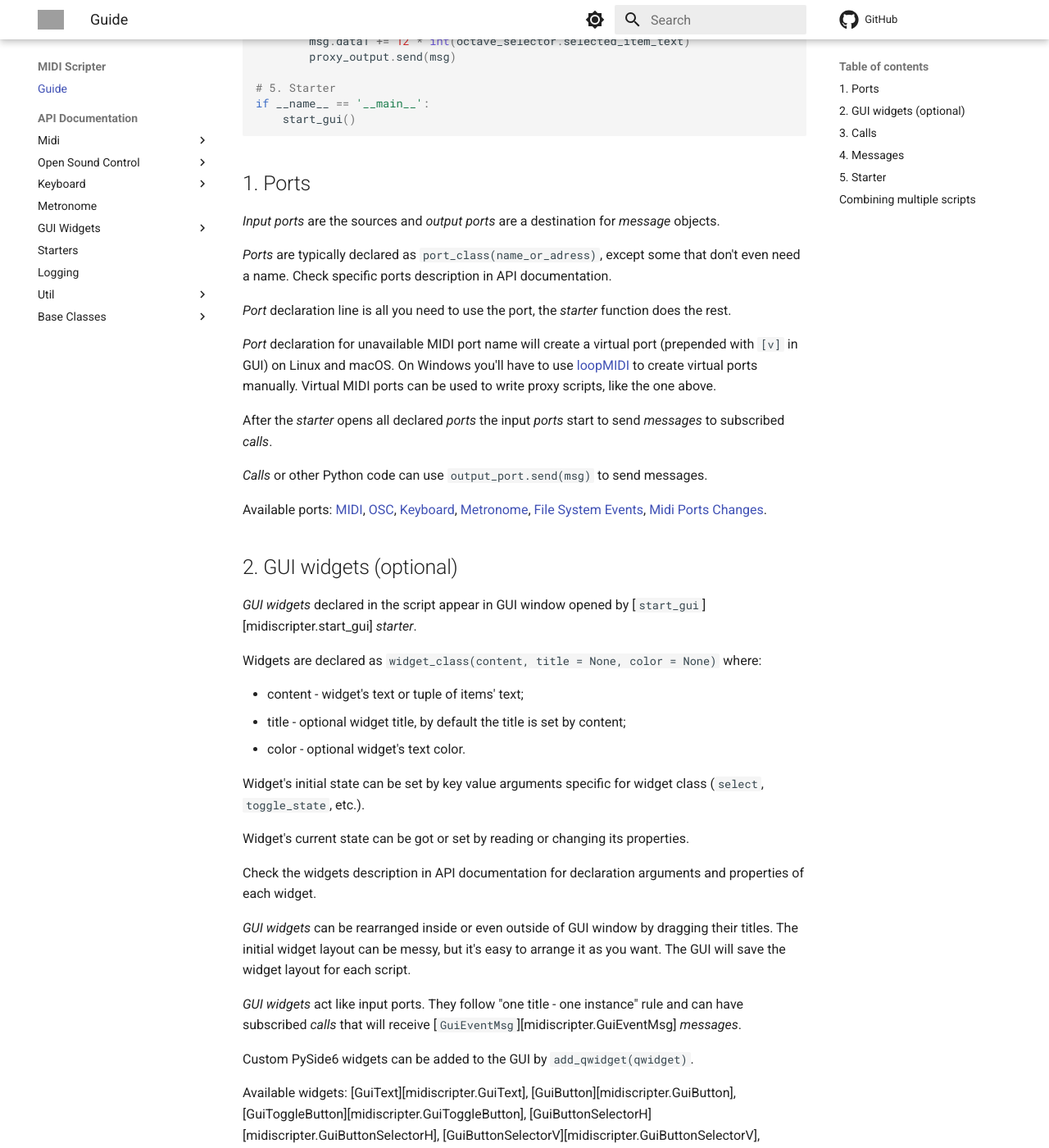
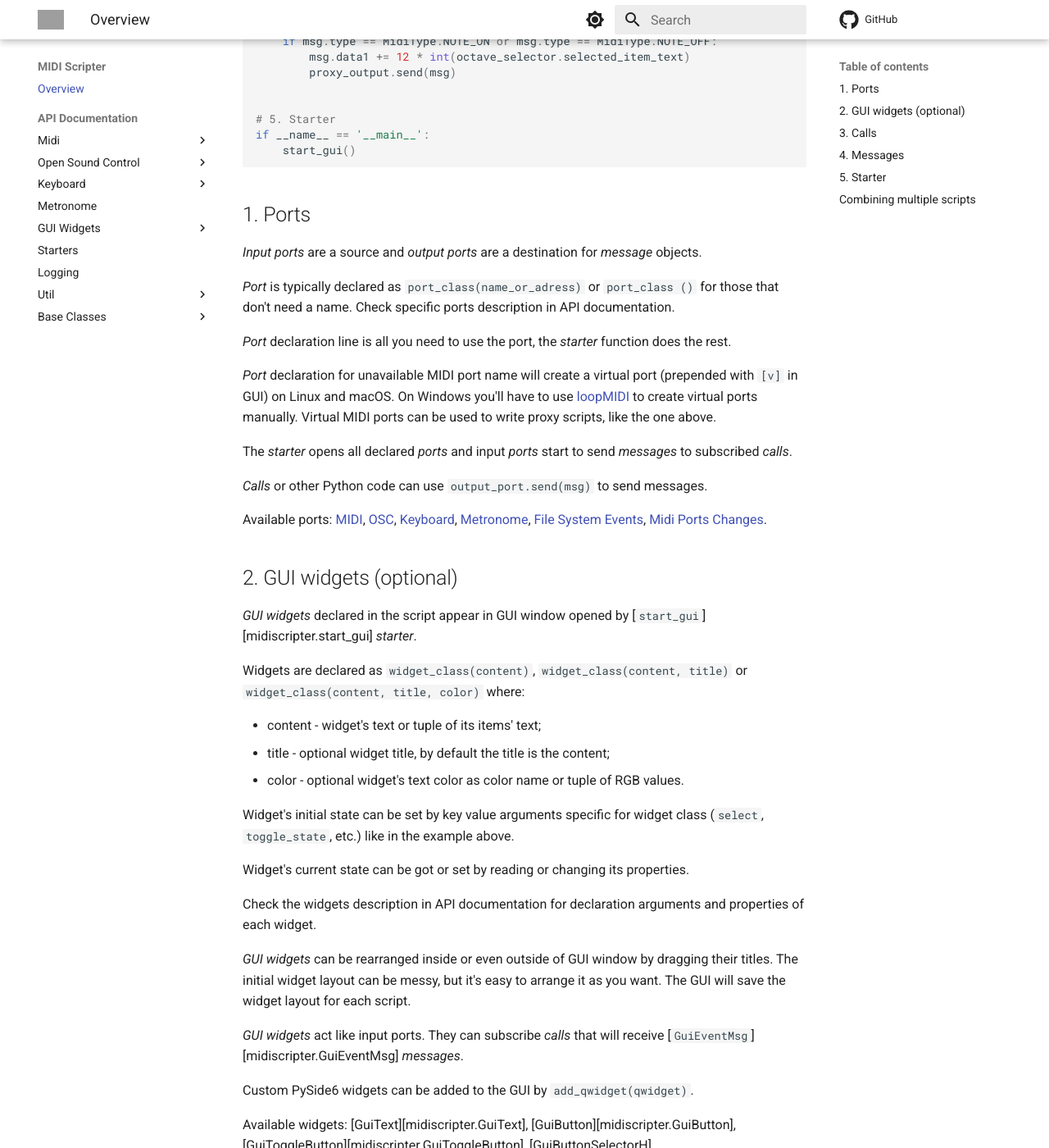
Before and after one commit to Maboroshy/midi-scripter, an MkDocs documentation site: the page built from docs/index.md, in a window 1280 px wide and 1400 px high, scrolled down 476 px. Shown: the whole window at 82% size. Built offline with MkDocs 1.6.1 and Material for MkDocs 9.7.7, drawn with Linux system fonts in a browser that asks for light colours; comment, search, counter and statistics services are not loaded; some of the changed text lies outside the part shown; grey boxes are pictures that could not be loaded.

Commit message:
docs: Improve docs

````diff
--- a/docs/index.md
+++ b/docs/index.md
@@ -10,6 +10,7 @@
 # 2. GUI widgets (optional)
 octave_selector = GuiButtonSelectorH(('-2', '-1', '0', '+1', '+2'), select='0')
 
+
 # 3. Calls
 @midi_keyboard.subscribe
 def transpose(msg: MidiMsg) -> None:
@@ -19,6 +20,7 @@
         msg.data1 += 12 * int(octave_selector.selected_item_text)
         proxy_output.send(msg)
 
+
 # 5. Starter
 if __name__ == '__main__':
     start_gui()
@@ -26,12 +28,12 @@
 
 ## 1. Ports
 
-_Input ports_ are the sources and _output ports_ are a destination for
+_Input ports_ are a source and _output ports_ are a destination for
 _message_ objects.
 
-_Ports_ are typically declared as `port_class(name_or_adress)`, except some
-that don't even need a name. Check specific ports description in API
-documentation.
+_Port_ is typically declared as `port_class(name_or_adress)` or `port_class
+()` for those that don't need a name. Check specific ports description in
+API documentation.
 
 _Port_ declaration line is all you need to use the port, the _starter_
 function does the rest.
@@ -42,11 +44,10 @@
 create virtual ports manually. Virtual MIDI ports can be used to write proxy
 scripts, like the one above.
 
-After the _starter_ opens all declared _ports_ the input _ports_ start to
+The _starter_ opens all declared _ports_ and input _ports_ start to
 send _messages_ to subscribed _calls_.
 
-_Calls_ or other Python code can use `output_port.send(msg)` to send
-messages.
+_Calls_ or other Python code can use `output_port.send(msg)` to send messages.
 
 Available ports:
 [MIDI](api/midi_port.md),
@@ -61,15 +62,15 @@
 _GUI widgets_ declared in the script appear in GUI window opened
 by [`start_gui`][midiscripter.start_gui] _starter_.
 
-Widgets are declared as `widget_class(content, title = None, color = None)`
-where:
+Widgets are declared as `widget_class(content)`, `widget_class(content, title)`
+or `widget_class(content, title, color)` where:
 
-- content - widget's text or tuple of items' text;
-- title - optional widget title, by default the title is set by content;
-- color - optional widget's text color.
+- content - widget's text or tuple of its items' text;
+- title - optional widget title, by default the title is the content;
+- color - optional widget's text color as color name or tuple of RGB values.
 
 Widget's initial state can be set by key value arguments specific for widget
-class (`select`, `toggle_state`, etc.).
+class (`select`, `toggle_state`, etc.) like in the example above.
 
 Widget's current state can be got or set by reading or changing its properties.
 
@@ -77,12 +78,10 @@
 properties of each widget.
 
 _GUI widgets_ can be rearranged inside or even outside of GUI window by dragging
-their titles.
-The initial widget layout can be messy, but it's easy to arrange it as you want.
-The GUI will save the widget layout for each script.
+their titles. The initial widget layout can be messy, but it's easy to
+arrange it as you want. The GUI will save the widget layout for each script.
 
-_GUI widgets_ act like input ports. They follow "one title - one instance" rule
-and can have subscribed _calls_ that will
+_GUI widgets_ act like input ports. They can subscribe _calls_ that will
 receive [`GuiEventMsg`][midiscripter.GuiEventMsg] _messages_.
 
 Custom PySide6 widgets can be added to the GUI by `add_qwidget(qwidget)`.
@@ -96,11 +95,11 @@
 [GuiListSelector][midiscripter.GuiListSelector],
 [GuiWidgetLayout][midiscripter.GuiWidgetLayout].
 
-
 ## 3. Calls
 
 _Call_ is a function, an object method or anything callable that takes _message_
-as the only argument. _Calls_ are not expected to return anything.
+as the only argument. _Calls_ can have any name and are not expected to return
+anything.
 
 _Calls_ are subscribed to an input _port_ messages
 by `@input_port_obj.subscribe` decorator. A single call can be subscribed to
@@ -113,22 +112,22 @@
     log.green('The call receives messages from both ports')
 ```
 
-MIDI Scripter has it's own logger that can be used for _calls_ debugging or
+MIDI Scripter has its own logger that can be used for _calls_ debugging or
 feedback output. Print log messages with `log('message')`
-or `log.red('colored message')`. Color methods
+or `log.red('colored message')`. THe color methods
 are `red`, `yellow`, `green`, `cyan`, `blue` and `magenta`.
 
-Each _call_ runs in its own thread but all _calls_ run in the same process. If a
-_call_ does some heavy computing it can increase latency and jitter for the
-whole script. It's advised to move heavy computing out of the main process with
-Python'
-s [`multiprocessing`](https://docs.python.org/3/library/multiprocessing.html)
+Each _call_ runs in its own thread but all _calls_ run in the same process.
+So if a_call_ does some heavy computing it can increase latency and jitter for
+the whole script. It's advised to move heavy computing out of the main
+process with Python's
+[`multiprocessing`](https://docs.python.org/3/library/multiprocessing.html)
 module.
 
 Each _call_ receives its own copy of the input _message_ it can modify without
 affecting other calls' work.
 
-Getting exception in _call_ won't affect other _calls_ or the script's work.
+Getting exception in a _call_ won't affect other _calls_ or the script's work.
 Exception details are printed to log.
 
 You can check _call_ execution time statistics in the Ports GUI widget by
@@ -199,7 +198,8 @@
 
 - [`start_gui`][midiscripter.start_gui] - starts the script with GUI and routes
   log messages to its Log widget. The preferred starter.
-- [`start_silent`][midiscripter.start_silent] - starts the script with no logging
+- [`start_silent`][midiscripter.start_silent] - starts the script with no
+  logging
   or GUI. The fastest.
 - [`start_cli_debug`][midiscripter.start_cli_debug] - starts the script with
   logging to console. That increases latency and jitter. Use only while
@@ -216,6 +216,9 @@
 
 ``` python
 >>> MidiIn('Port name') is MidiIn('Port name')
+True
+
+>>> GuiButton('Ok') is GuiButton('Ok')
 True
 ```
 
--- a/mkdocs.yml
+++ b/mkdocs.yml
@@ -3,7 +3,7 @@
 repo_url: https://github.com/Maboroshy/midi-scripter
 
 nav:
-    - Guide: index.md
+    - Overview: index.md
 
     - API Documentation:
         - Midi:
````
Also changed, not shown: other parts of docs/index.md (+1 -1 lines).
